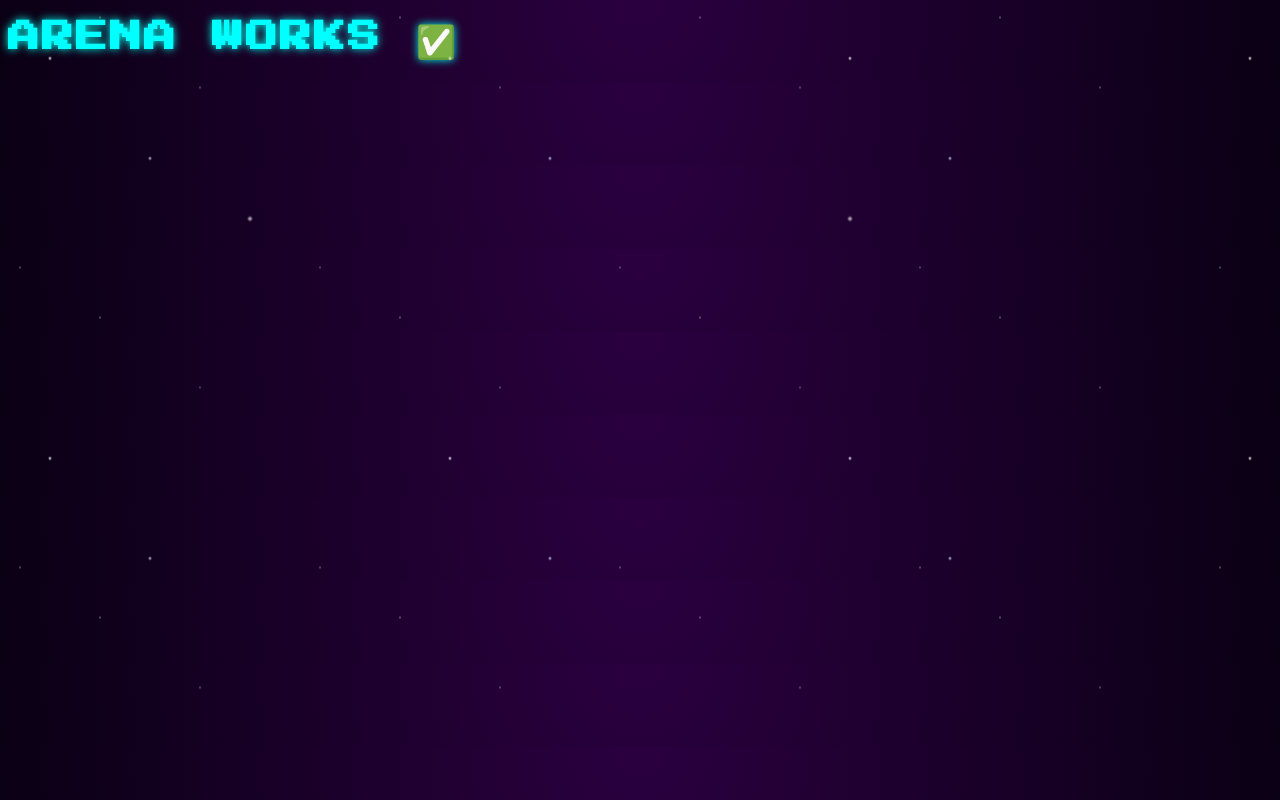
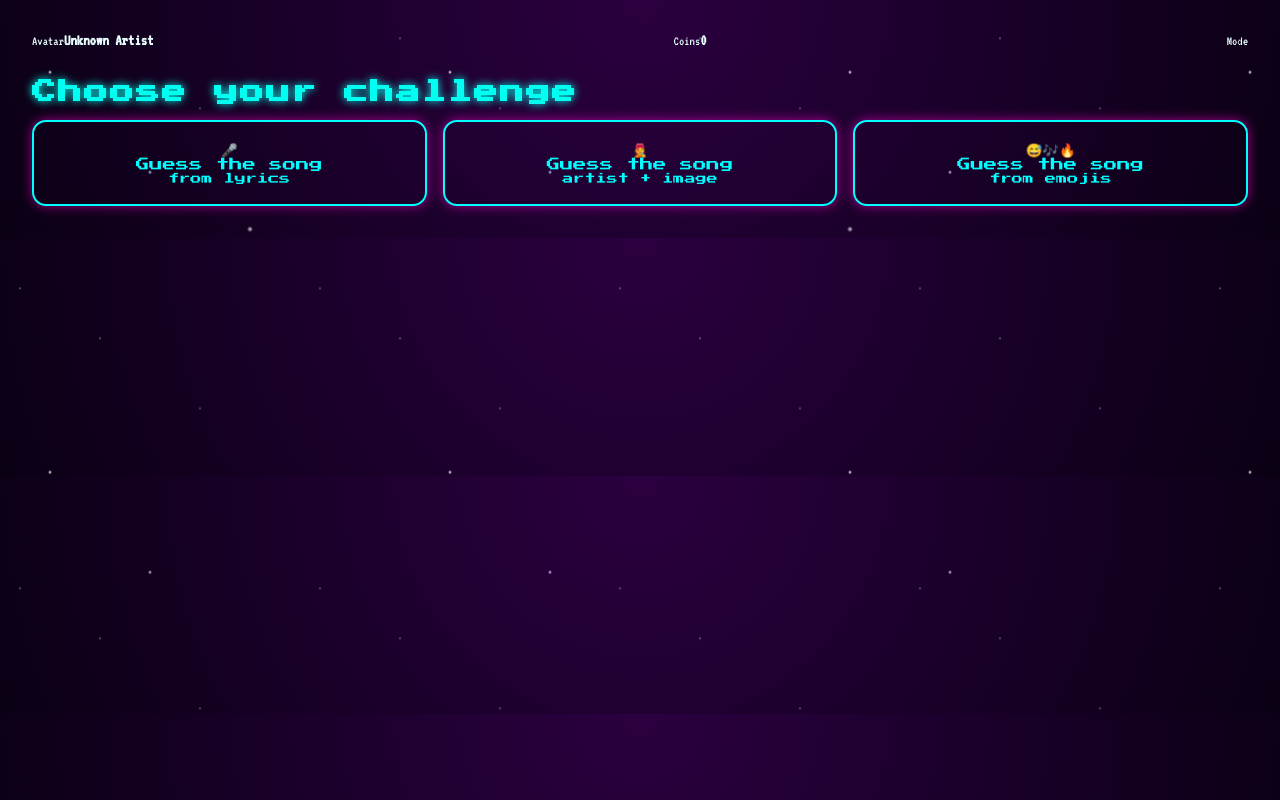
Before and after one commit to dmihai03/Hack-dec-2025, an Angular app in the folder frontend/: page /arena in a window 1280 px wide. Built offline with nearby package versions, Linux system fonts and the light colour scheme.

Commit message:
arena- alegere game

```diff
--- a/frontend/src/app/app.routes.ts
+++ b/frontend/src/app/app.routes.ts
@@ -4,10 +4,11 @@ import { GameModeComponent } from './pages/game-mode/game-mode';
 import { LoginComponent } from './pages/login/login';
 import { authGuard } from './core/guards/auth.guard';
 import { ArenaComponent } from './pages/arena/arena';
-
+import { ArenaLyricsComponent } from './pages/arena-lyrics/arena-lyrics';
 export const routes: Routes = [
   { path: '', component: DashboardComponent, canActivate: [authGuard] },
   { path: 'login', component: LoginComponent },
   { path: 'game', component: GameModeComponent, canActivate: [authGuard] },
-  { path: 'arena', component: ArenaComponent }
+  { path: 'arena', component: ArenaComponent },
+  { path: 'arena/lyrics', component: ArenaLyricsComponent }
 ];
--- /dev/null
+++ b/frontend/src/app/pages/arena-lyrics/arena-lyrics.html
@@ -0,0 +1 @@
+<p>arena-lyrics works!</p>
--- /dev/null
+++ b/frontend/src/app/pages/arena-lyrics/arena-lyrics.ts
@@ -0,0 +1,18 @@
+import { Component } from '@angular/core';
+import { CommonModule } from '@angular/common';
+import { GameStateService } from '../../core/services/game-state.service';
+
+@Component({
+  selector: 'app-arena-lyrics',
+  standalone: true,
+  imports: [CommonModule],
+  template: `
+    <h2>Guess the song from the lyric</h2>
+
+    <p class="lyric">"Hello, it's me"</p>
+
+    <input placeholder="Song title" />
+    <button>Submit</button>
+  `,
+})
+export class ArenaLyricsComponent {}
--- a/frontend/src/app/pages/arena/arena.css
+++ b/frontend/src/app/pages/arena/arena.css
@@ -0,0 +1,28 @@
+.arena {
+  padding: 24px;
+}
+
+.arena-header {
+  display: flex;
+  justify-content: space-between;
+  margin-bottom: 32px;
+}
+
+.title {
+  margin-bottom: 16px;
+}
+
+.games-grid {
+  display: grid;
+  grid-template-columns: repeat(auto-fit, minmax(200px, 1fr));
+  gap: 16px;
+}
+
+.game-card {
+  padding: 20px;
+  border-radius: 14px;
+  background: transparent;
+  border: 2px solid #00ffff;
+  color: #00ffff;
+  cursor: pointer;
+}
--- a/frontend/src/app/pages/arena/arena.html
+++ b/frontend/src/app/pages/arena/arena.html
@@ -1 +1,41 @@
-<h1 style="color: cyan">ARENA WORKS ✅</h1>
+<section class="arena">
+
+  <header class="arena-header">
+    <div>
+      <small>Avatar</small>
+      <strong>{{ gameState.selectedAvatar?.name || 'Unknown Artist' }}</strong>
+    </div>
+
+    <div>
+      <small>Coins</small>
+      <strong>{{ gameState.coins }}</strong>
+    </div>
+
+    <div>
+      <small>Mode</small>
+      <strong>{{ gameState.gameMode }}</strong>
+    </div>
+  </header>
+
+  <h2 class="title">Choose your challenge</h2>
+
+  <div class="games-grid">
+    <button class="game-card" (click)="startGame('lyrics')">
+      🎤<br />
+      Guess the song<br />
+      <small>from lyrics</small>
+    </button>
+
+    <button class="game-card" (click)="startGame('artist-image')">
+      🧑‍🎤<br />
+      Guess the song<br />
+      <small>artist + image</small>
+    </button>
+
+    <button class="game-card" (click)="startGame('emoji')">
+      😅🎶🔥<br />
+      Guess the song<br />
+      <small>from emojis</small>
+    </button>
+  </div>
+</section>
--- a/frontend/src/app/pages/arena/arena.ts
+++ b/frontend/src/app/pages/arena/arena.ts
@@ -1,10 +1,25 @@
 import { Component } from '@angular/core';
+import { CommonModule } from '@angular/common';
+import { Router } from '@angular/router';
+import { GameStateService } from '../../core/services/game-state.service';
+
+type ArenaGameType = 'lyrics' | 'emoji' | 'artist-image';
 
 @Component({
   selector: 'app-arena',
   standalone: true,
-  imports: [],
+  imports: [CommonModule],
   templateUrl: './arena.html',
   styleUrls: ['./arena.css'],
 })
-export class ArenaComponent {}
+export class ArenaComponent {
+  constructor(
+    public gameState: GameStateService,
+    private router: Router
+  ) {}
+
+  startGame(type: ArenaGameType) {
+    console.log('Start arena game:', type);
+    this.router.navigate(['/arena', type]);
+  }
+}
```
Also changed, not shown: frontend/src/app/pages/arena-lyrics/arena-lyrics.css (added), 1 other file (tests, documents, lock files or other folders).
